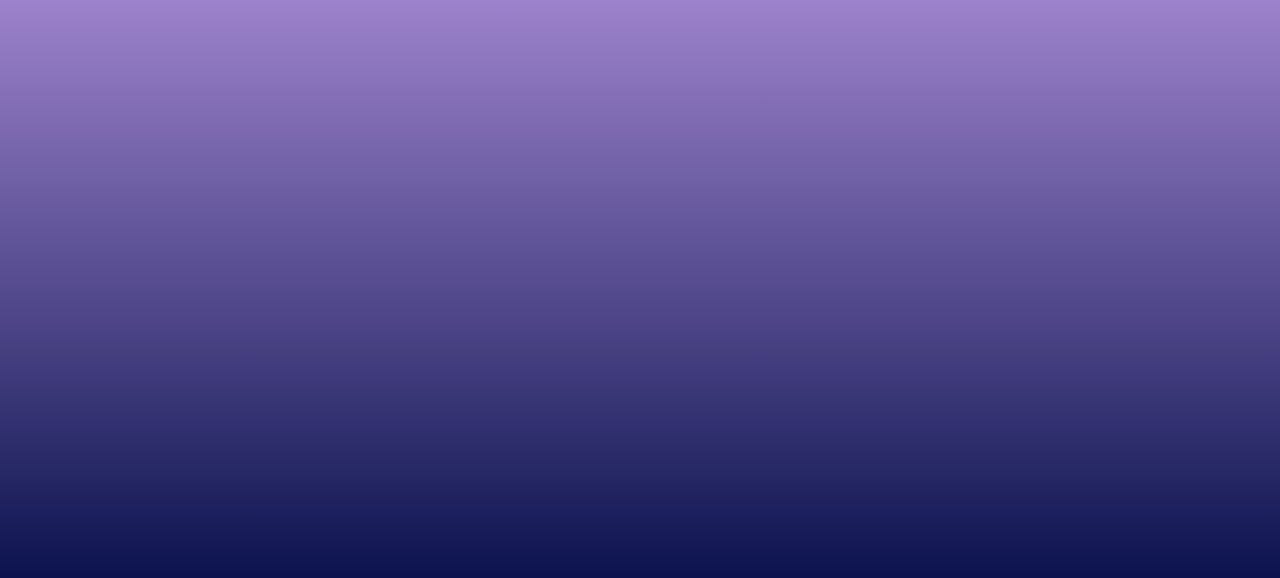
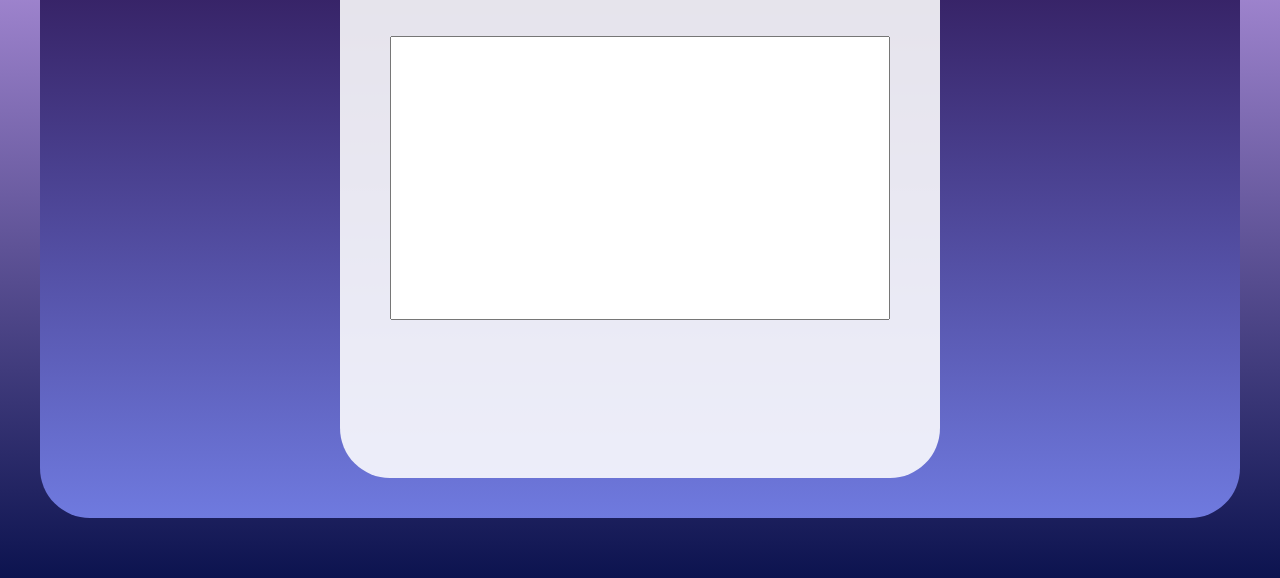
Before and after one commit to AlsayedMo/Encrypter-Decrypter, a plain HTML site: page Encrypter/index.html in a window 1280 px wide. Shown: the part 222-800 px from the top of the page. Drawn offline with Linux system fonts and the light colour scheme.

Commit message:
Add files via upload

```diff
--- a/Encrypter/index.html
+++ b/Encrypter/index.html
@@ -8,10 +8,12 @@
     <script src="./src/js/Decrypter/Decrypter.js" defer></script>
     <script src="./src/js/Encrypter/Encrypter.js"defer></script>
     <script src="./src/js/API/Api.js"defer></script>
+    <script src="./src/js/Cleaner/Cleaner.js" defer></script>
+    <script src="./src/js/Renderer/Renderer.js" defer></script>
+
     <script src="main.js" defer=""></script>
     <link rel="stylesheet" href="/css/style.css">
 </head>
 <body>
-
 </body>
 </html>
--- a/Encrypter/main.js
+++ b/Encrypter/main.js
@@ -5,21 +5,20 @@ class App {
     cleaner;
     renderer;
     main;
-
     constructor() {
-        this.api = new Api("/src/data/data.json");
         this.encrypter = new Encrypter();
         this.decrypter = new Decrypter();
-        this.encrypter.encrypt("hello");
-        this.decrypter.decrypt("KHOOR");
         this.cleaner = new Cleaner();
         this.renderer = new Renderer();
-        this.main = new Main();
+        this.api = new Api;
+        this.api.getData("/src/data/data.json").then((data) => {
+            this.main = new Main(data, this);
+        });
+
+
     }
 
 }
-
-
 
 
 //*Encrypter **
@@ -28,56 +27,110 @@ class EncrypterView {
     header;
     body;
     footer;
+    htmlElement;
+    main;
 
-    constructor() {
-        this.header = new Header();
-        this.body = new Body();
-        this.footer = new Footer();
+    constructor(main, placeholder, app) {
+        this.htmlElement = document.createElement("article");
+        this.htmlElement.classList.add("view");
+        this.main = main;
+        this.main.app.renderer.render(this.htmlElement, this.main.htmlElement);
+        this.header = new Header(this, "Encrypter");
+        this.body = new Body(this, placeholder);
+        this.footer = new Footer(this, "Clik Encrypter", app);
+    }
+}
+// Decrypter **
+class DecrypterView {
+    header;
+    body;
+    footer;
+    htmlElement;
+    main;
+
+    constructor(main, placeholder, app) {
+        this.htmlElement = document.createElement("article");
+        this.htmlElement.classList.add("view");
+        this.main = main;
+        this.main.app.renderer.render(this.htmlElement, this.main.htmlElement);
+        this.header = new Header(this, "Decrypter");
+        this.body = new Body(this, placeholder);
+        this.footer = new Footer(this, "Clik Decrypter", app);
+    }
+}
+
+
+//MAIN ***
+class Main {
+    encrypterView;
+    decrypterView;
+    htmlElement;
+    app;
+    constructor(data, app) {
+        this.app = app;
+
+        this.htmlElement = document.createElement("main");
+        this.htmlElement.classList.add("main");
+        this.app.renderer.render(this.htmlElement, document.querySelector("body"));
+        this.encrypterView = new EncrypterView(this, data.encrypt, this.app);
+        this.decrypterView = new DecrypterView(this, data.decrypt, this.app);
     }
 }
 
 
 
 
-// Decrypter **
+class Body {
+    htmlElement;
+    view;
+    inputHtmlElement;
+    constructor(view, placeholder) {
+        this.htmlElement = document.createElement("section");
+        this.htmlElement.classList.add("view__body");
+        this.inputHtmlElement = document.createElement("textarea");
+        this.inputHtmlElement.classList.add("view__input");
+        this.htmlElement.appendChild(this.inputHtmlElement);
+        this.htmlElement.placeholder = placeholder;
+        this.view = view;
+        this.view.main.app.renderer.render(this.htmlElement, this.view.htmlElement);
+    }
+}
+class Header {
+    htmlElement;
+    view;
+    headingHtmlElement;
 
-class DecrypterView {
-    header;
-    body;
-    footer;
+    constructor(view, headingText) {
+        this.htmlElement = document.createElement("header");
+        this.htmlElement.classList.add("view__header");
+        this.headingHtmlElement = document.createElement("h1");
+        this.headingHtmlElement.innerHTML = headingText;
+        this.headingHtmlElement.classList.add("view__heading");
+        this.htmlElement.appendChild(this.headingHtmlElement);
 
-    constructor() {
-        this.header = new Header();
-        this.body = new Body();
-        this.footer = new Footer();
+        this.view = view;
+        this.view.main.app.renderer.render(this.htmlElement, this.view.htmlElement);
+    }
+}
+class Footer {
+    htmlElement;
+    view;
+    buttonHtmlElement;
+    constructor(view, footerButton, app) {
+        this.htmlElement = document.createElement("footer");
+        this.htmlElement.classList.add("view__footer");
+        this.buttonHtmlElement = document.createElement("button");
+        this.buttonHtmlElement.classList.add("view__button");
+        this.buttonHtmlElement = this.buttonClicked ;
+        this.buttonHtmlElement.innerText = footerButton;
+        this.htmlElement.appendChild(this.buttonHtmlElement);
+        this.view = view;
+        this.view.main.app.renderer.render(this.htmlElement, this.view.htmlElement);
     }
 }
 
 
 
 
-class Renderer {
-}
-class Cleaner {
-}
-class Main {
-    encrypterView;
-    decrypterView;
-
-    constructor() {
-        this.encrypterView = new EncrypterView();
-        this.decrypterView = new DecrypterView();
-    }
-}
-
-
-class Body {
-}
-class Header {
-}
-class Footer {
-}
-
-
 const app = new App();
 console.log(app);
--- a/Encrypter/src/js/API/Api.js
+++ b/Encrypter/src/js/API/Api.js
@@ -1,20 +1,13 @@
 class Api {
-    url;
-    data = {};
-
-    constructor(url) {
-        this.url = url;
-        this.getData();
-    }
-
-    getData(){
-        fetch(this.url).then(
-            (reponse) => {
-                return reponse.json();
+    async getData(url) {
+        let dataToBeReturned = {};
+        await fetch(url).then(
+            (repsponse) => {
+                return repsponse.json();
             }
-        ).then( (data) => {
-            this.data = data;
+        ).then((data) => {
+            dataToBeReturned = data.data;
         })
-        console.log(this.data);
+        return dataToBeReturned;
     }
 }
--- /dev/null
+++ b/Encrypter/src/js/Cleaner/Cleaner.js
@@ -0,0 +1,5 @@
+class Cleaner {
+    Clean(whatToClean){
+        document.querySelector(whatToClean).innerHTML = "";
+    }
+}
--- /dev/null
+++ b/Encrypter/src/js/Renderer/Renderer.js
@@ -0,0 +1,5 @@
+class Renderer {
+    render(whatToRender , whereToRender){
+        whereToRender.appendChild(whatToRender);
+    }
+}
--- a/Encrypter/src/scss/base.scss
+++ b/Encrypter/src/scss/base.scss
@@ -1,7 +1,22 @@
-body{
-    background:linear-gradient(#D4ADFC , #0C134F);
+body {
+    background: linear-gradient(#D4ADFC, #0C134F);
     min-height: 100vh;
-    padding: 4rem ;
+    padding: 4rem;
     font-size: 2rem;
     font-family: sans-serif;
+    display: flex;
+    align-items: center;
+    justify-content: center;
+
 }
+
+.main {
+    width: 100%;
+    display: flex;
+    padding: 4rem;
+    gap: 2rem;
+    justify-content: center;
+    background: linear-gradient(#260943, #6f7adf);
+    border-radius: 5rem;
+    flex-wrap: wrap;
+}
--- /dev/null
+++ b/Encrypter/src/scss/components/view/view.scss
@@ -0,0 +1,54 @@
+.view{
+    width: 60rem;
+    aspect-ratio: 1/1;
+    background-color: #ffffffdf;
+    border-radius: 5rem;
+    padding: 3rem;
+
+    &__header{
+        width: 100%;
+        height: 20%;
+        display: flex;
+        justify-content: center;
+        align-items: center;
+    }
+    &__heading{
+        font-size: 200%;
+        font-weight: 400;
+    }
+
+    &__body{
+        width: 100%;
+        height: 60%;
+        padding: 2rem;
+    }
+    &__input{
+        font-size: 100%;
+        width: 100%;
+        height: 100%;
+        resize: none;
+        font-family: inherit;
+    }
+    &__footer{
+        width: 100%;
+        height: 20%;
+    }
+
+    &__button{
+        padding: 2rem 4rem;
+        font-size: 100%;
+        background: rgb(39, 39, 161);
+        border-radius: 4rem;
+        border: none;
+        color: white;
+        box-shadow: 0 0 1rem 0 black;
+        transition: 0.5s all;
+
+        &:hover{
+            cursor: pointer;
+            background: white;
+            color: rgb(39, 39, 161) ;
+        }
+    }
+
+}
--- a/Encrypter/src/scss/style.scss
+++ b/Encrypter/src/scss/style.scss
@@ -1,2 +1,4 @@
 @use "../scss/base.scss";
 @use "../scss/abstracts/reset";
+
+@use "../scss/components/view/view.scss";
```
Also changed, not shown: Encrypter/css/style.css, 1 other file.
